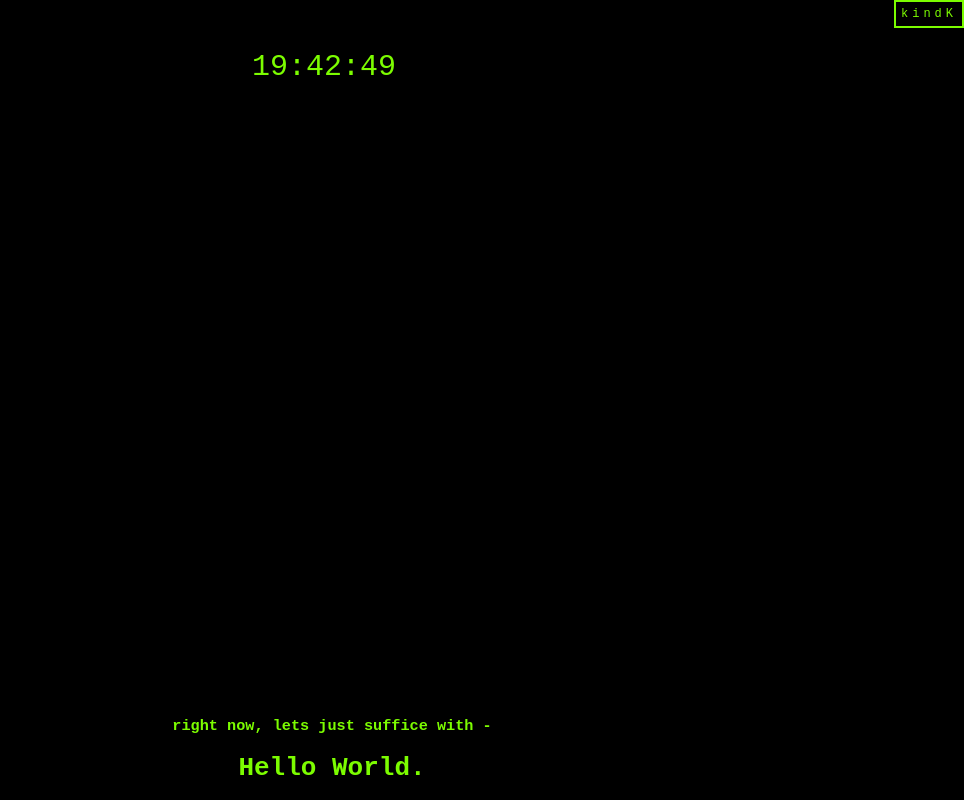
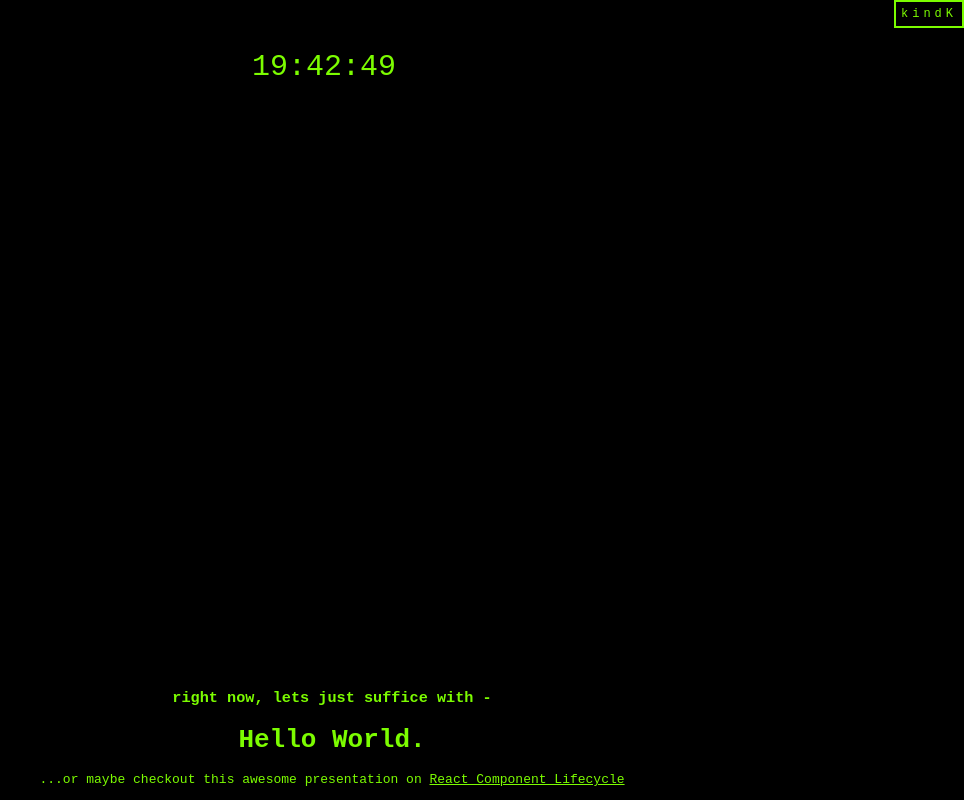
Before and after one commit to kunalkindra/kunalkindra.github.io, a plain HTML site: page index.html in a window 1280 px wide. Shown: the whole page, without its empty margins (316-1280 px from the left). Drawn offline with Linux system fonts and the light colour scheme.

Commit message:
Adding lifecycle component presentation and its link to index

```diff
--- a/index.html
+++ b/index.html
@@ -35,6 +35,10 @@
 			font-size: 12px;
 			letter-spacing: 4px;
 		}
+
+		a {
+			color: inherit;
+		}
 	</style>
 </head>
 <body>
@@ -44,6 +48,7 @@
 <div class="content">
 	<h3>right now, lets just suffice with -</h3>
 	<h1>Hello World.</h1>
+	<p>...or maybe checkout this awesome presentation on <a href="repos/reactComponentLifeCycleInDepth/index.html">React Component Lifecycle</a></p>
 </div>
 
 <div class="signature">kindK</div>
```
